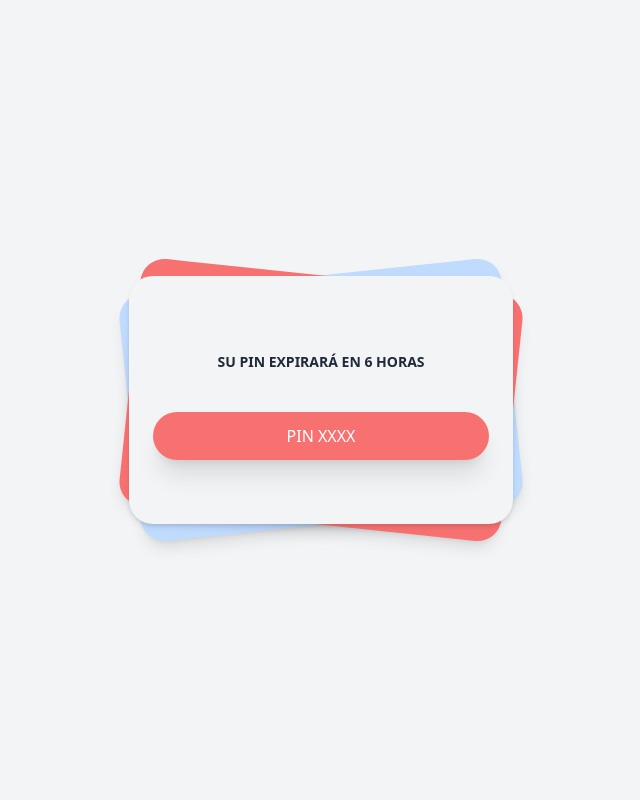
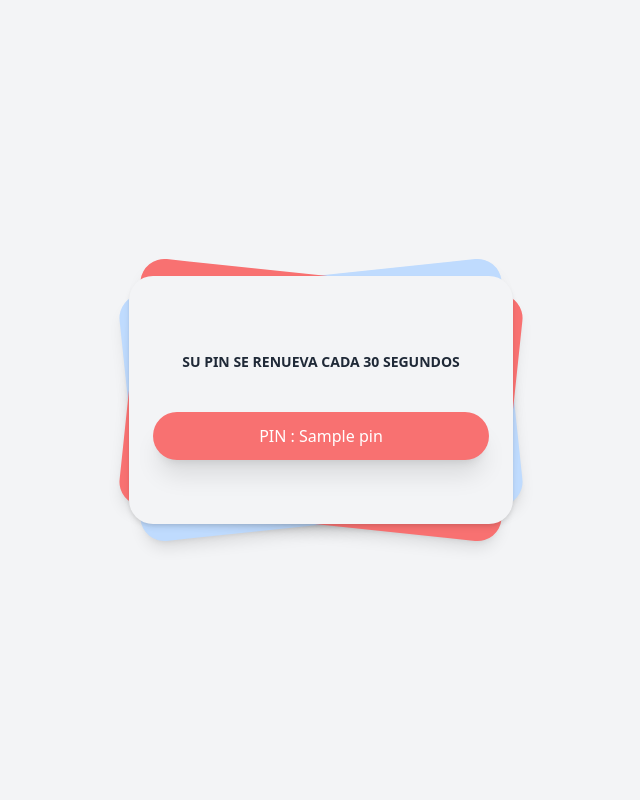
Before and after one commit to Kuroashi1995/pyta, a Flask app: template templates/consultar_pin.html in a window 1280 px wide. Shown: the whole page, without its empty margins (319-959 px from the left). Run offline with Flask 2, Linux system fonts and the light colour scheme; the template is opened without the code that fills it: most values are stand-ins (such as "Sample title", 1, 10 or a date in 2020); some libraries are stand-ins or nearby versions.

Commit message:
Agregado timer random 30 segundos

```diff
--- a/app.py
+++ b/app.py
@@ -1,5 +1,7 @@
 from flask import Flask, render_template, request, redirect, url_for
 from flask_socketio import SocketIO, emit
+import random
+import time
 
 
 
@@ -29,7 +31,11 @@ def enviado_pacientes():
 
 @app.route('/paciente/pin', methods=['GET', 'POST'])
 def consultar_pin():
-    return render_template("consultar_pin.html")
+    ci=5046588
+    pin = int(random.random()*10000)
+    if False:
+        return redirect(url_for(inicio))
+    return render_template("consultar_pin.html",pin = pin)
 
 @app.route('/paramedicos/estado', methods=['GET', 'POST'])
 def paramedicos_estado():
--- a/templates/consultar_pin.html
+++ b/templates/consultar_pin.html
@@ -4,6 +4,7 @@
     <meta charset="UTF-8">
     <meta http-equiv="X-UA-Compatible" content="IE=edge">
     <meta name="viewport" content="width=device-width, initial-scale=1.0">
+    <meta http-equiv="refresh" content="30">
     <title>Consultar pin</title>
     <script src="https://cdn.tailwindcss.com"></script>
     <script
@@ -22,7 +23,7 @@
                 <div class="relative w-full rounded-3xl  px-6 py-4 bg-gray-100 shadow-md">
                     <br> </br>
                     <label for="" class="block mt-3 text-sm text-gray-800 text-center font-semibold text-lg">
-                        SU PIN EXPIRARÁ EN 6 HORAS
+                        SU PIN SE RENUEVA CADA 30 SEGUNDOS
                     </label>
 
                     <form method="#" action="#" class="mt-10">
@@ -30,7 +31,9 @@
 
                         <div class="mt-7">
                             <button class="bg-red-400 w-full py-3 rounded-3xl text-white shadow-xl hover:shadow-inner focus:outline-none transition duration-500 ease-in-out  transform hover:-translate-x hover:scale-105">
-                                PIN XXXX
+                                PIN : {{ pin }}
+
+
                             </button>
 
                         </div>
@@ -43,6 +46,14 @@
         </div>
 
     </div>
+    <SCript>
+        var socket = io()
+
+        auth = funtion(){
+            socket.on('auth')
+            return true
+        }
+    </SCript>
 </body>
 </html>
 
```
